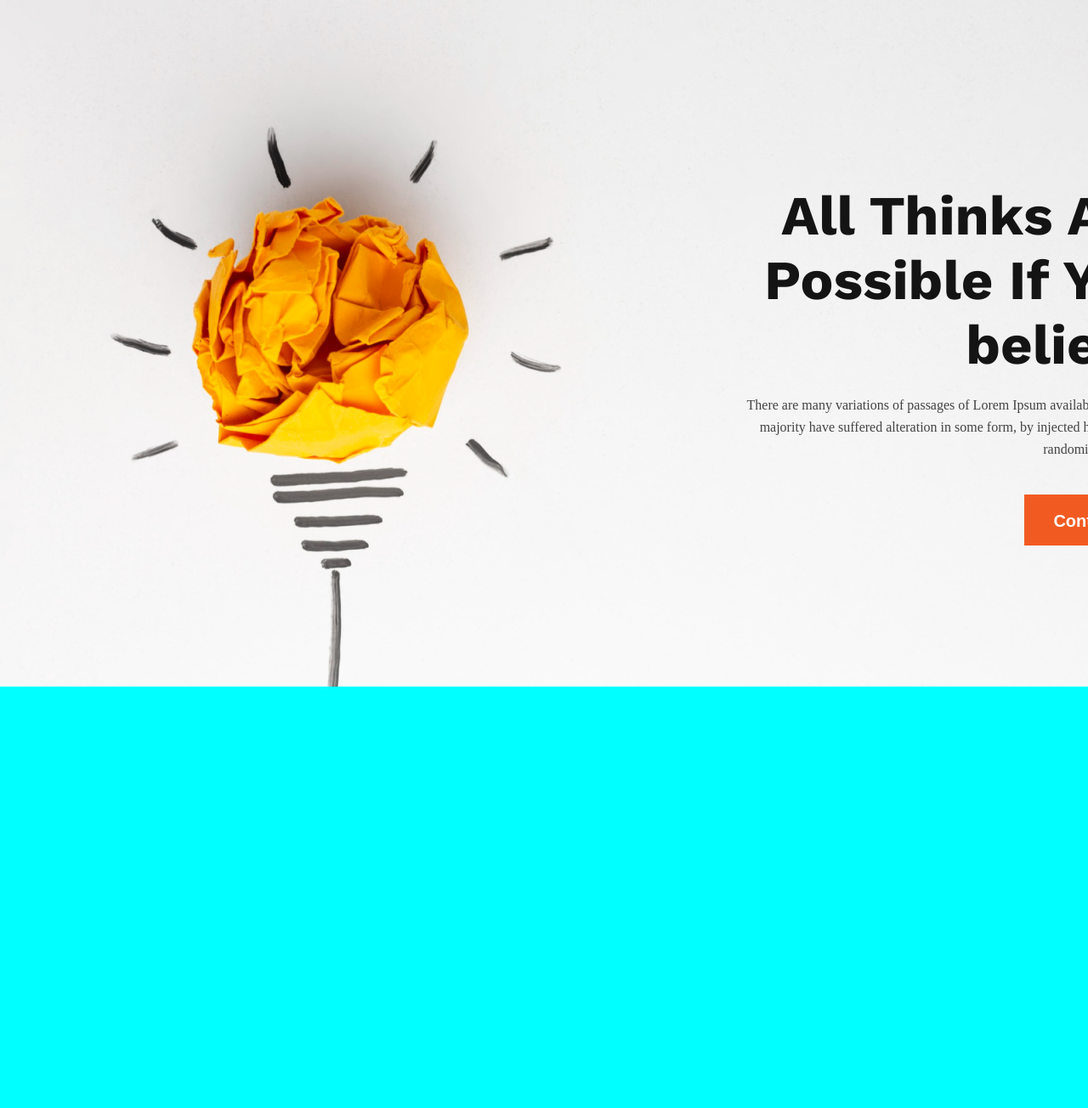
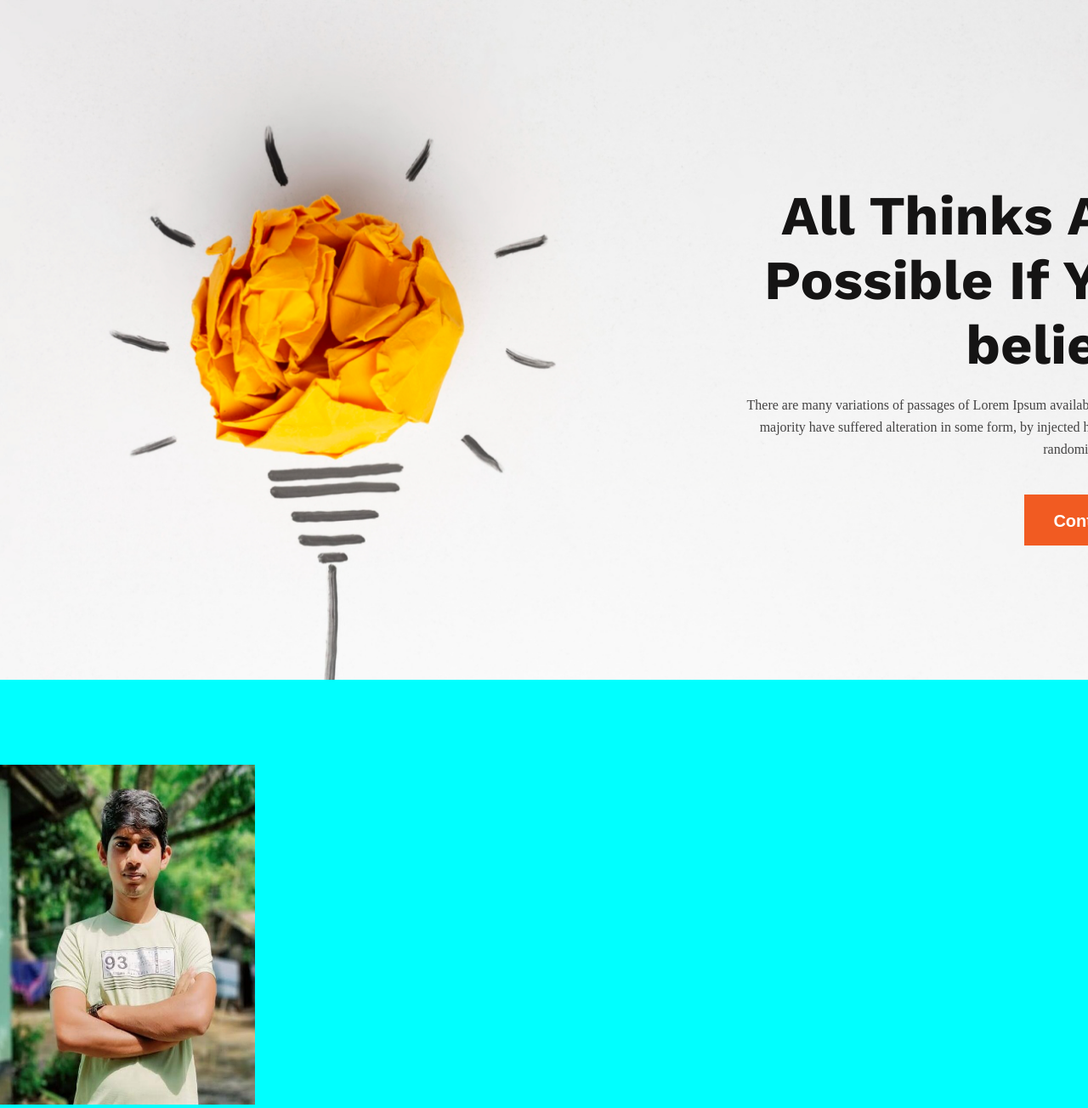
Before and after one commit to shakiltha/ph-new-year-new-me, a plain HTML site: page index.html in a window 1280 px wide. Shown: the top 1304 px of the page at 85% size. Before the commit the page ends 808 px from the top, so only its background shows below. Drawn offline with nearby package versions, Linux system fonts and the light colour scheme.

Commit message:
added profile picture

```diff
--- a/index.html
+++ b/index.html
@@ -13,7 +13,7 @@
     />
   </head>
   <body>
-    <header>
+    <header class="header-container">
       <div class="header-text-container">
         <p class="main-heading">All Thinks Are Possible If You believe</p>
         <p class="main-heading-text">
@@ -24,5 +24,18 @@
         <button class="main-heading-btn">Contact Us</button>
       </div>
     </header>
+    <main>
+      <div class="profile-with-text-container">
+        <div class="profile-picture">
+          <img
+            src="images/shakil_profile (1).jpg"
+            width="300px"
+            height="400px"
+            alt=""
+          />
+        </div>
+      </div>
+    </main>
+    <footer></footer>
   </body>
 </html>
--- a/styles/style.css
+++ b/styles/style.css
@@ -18,31 +18,30 @@ body {
 
 /* header styles */
 
-header {
+.header-container {
     background-image: url('../images/banner/banner1.png');
     background-repeat: no-repeat;
     background-size: cover;
-    position: absolute;
-    left: 0;
-    top: 0;
-    height: 808px;
+    height: 800px;
     width: 100%;
+    margin-bottom: 100px;
 }
 
-header .header-text-container {
+.header-container .header-text-container {
     width: 520px;
     height: 220px;
-    margin: 216px 230px 364px 845px;
+    padding-top: 216px;
+    margin: 0 230px 364px 845px;
 }
 
-header .header-text-container .main-heading {
+.header-container .header-text-container .main-heading {
     color: var(--primary-dark1);
     text-align: right;
     font-family: 'Work Sans', sans-serif;
     font-size: 65px;
 }
 
-header .header-text-container .main-heading-text {
+.header-container .header-text-container .main-heading-text {
     color: var(--primary-dark2);
     text-align: right;
     font-family: 'Work Sans' sans-serif;
@@ -66,3 +65,7 @@ header .header-text-container .main-heading-text {
     cursor: pointer;
     margin: 20px 360px;
 }
+
+/* main section */
+
+/* profile picture with some text - section */
```
Also changed, not shown: images/shakil_profile (1).jpg (added).
